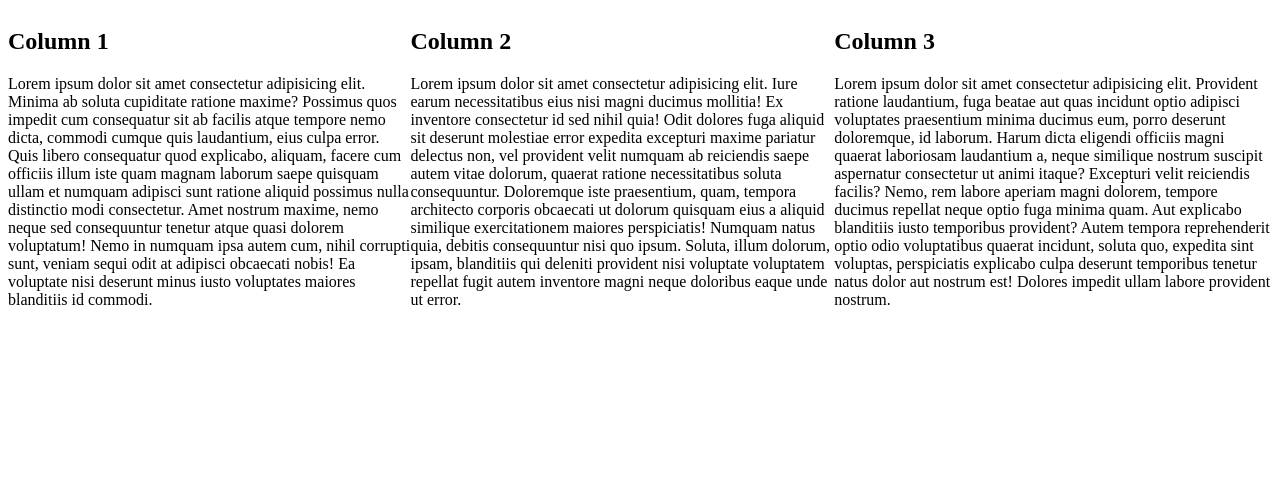
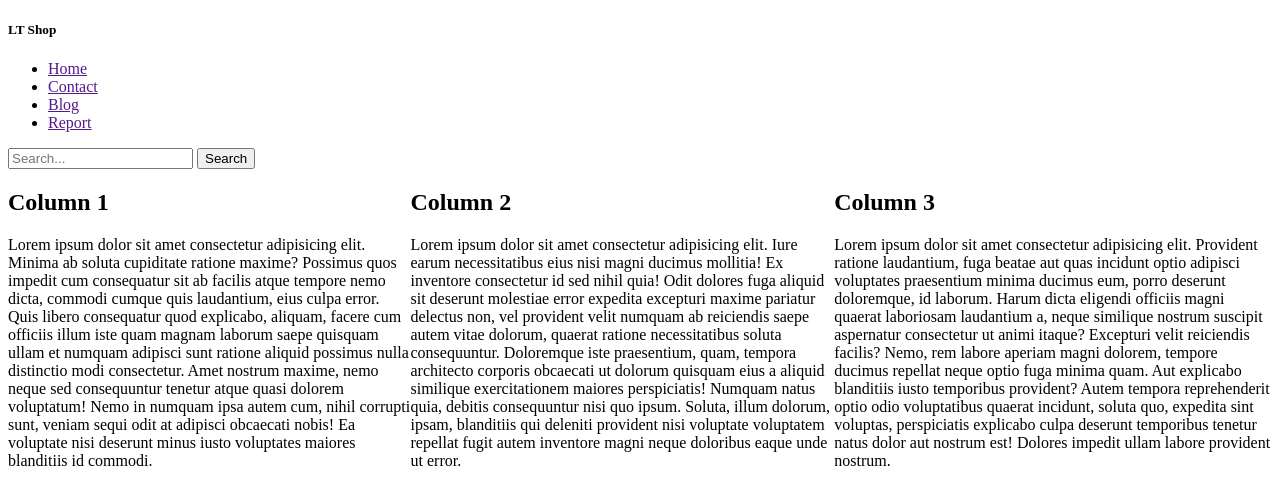
Before and after one commit to trieu1212/Excercise, a plain HTML site: page layout.html in a window 1280 px wide. Drawn offline with Linux system fonts and the light colour scheme.

Commit message:
Update layout.html header

```diff
--- a/layout.html
+++ b/layout.html
@@ -10,7 +10,30 @@
     <link rel="stylesheet" href="CSSlayout/navigation-menu.css">
 </head>
 <body>
-    <div id="header"></div>
+    <div id="header">
+      <div class="logo">
+        <h5>LT Shop</h5>
+      </div>
+      <ul>
+        <li>
+          <a href="">Home</a>
+        </li>
+        <li>
+          <a href="">Contact</a>
+        </li>
+        <li>
+          <a href="">Blog</a>
+        </li>
+        <li>
+          <a href="">Report</a>
+        </li>
+      </ul>
+
+      <form>
+        <input type="text" placeholder="Search..." />
+        <button type="submit">Search</button>
+      </form>
+    </div>
     <div id="nagivation"></div>
     <!-- content -->
     <div id="content">
```
